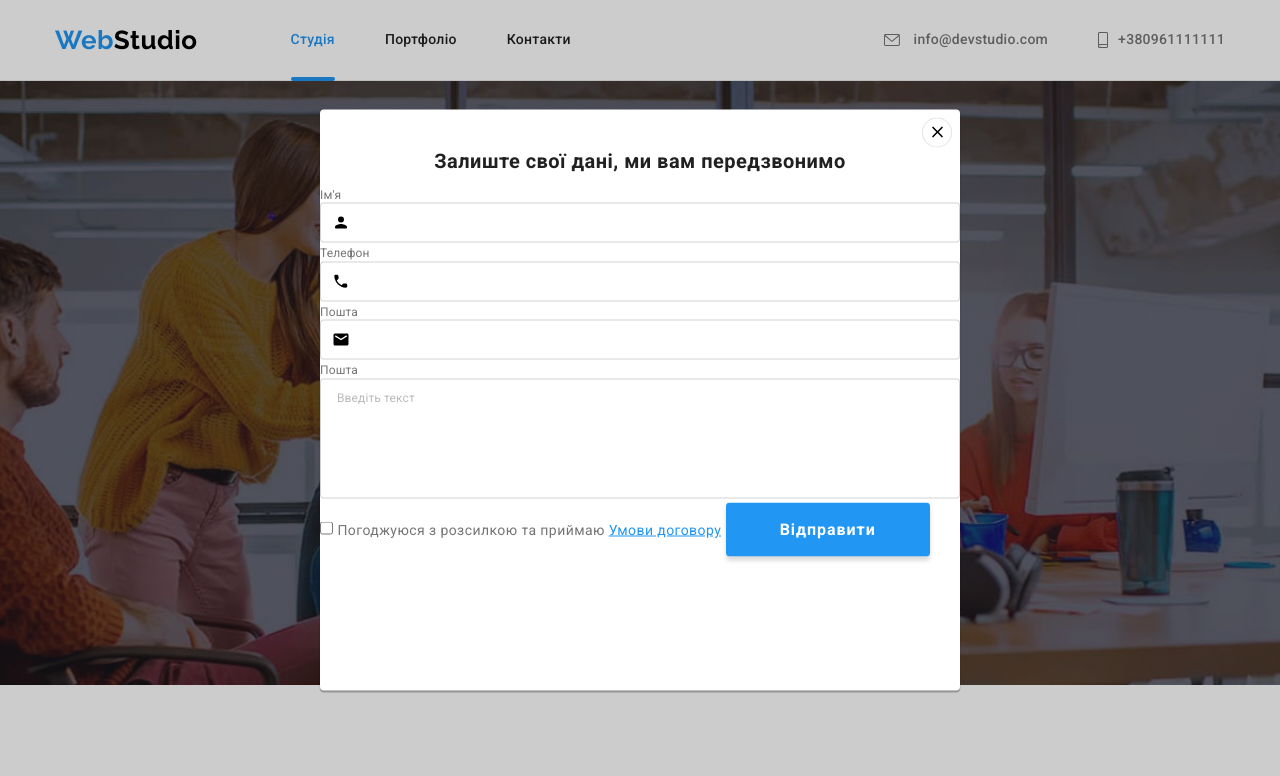
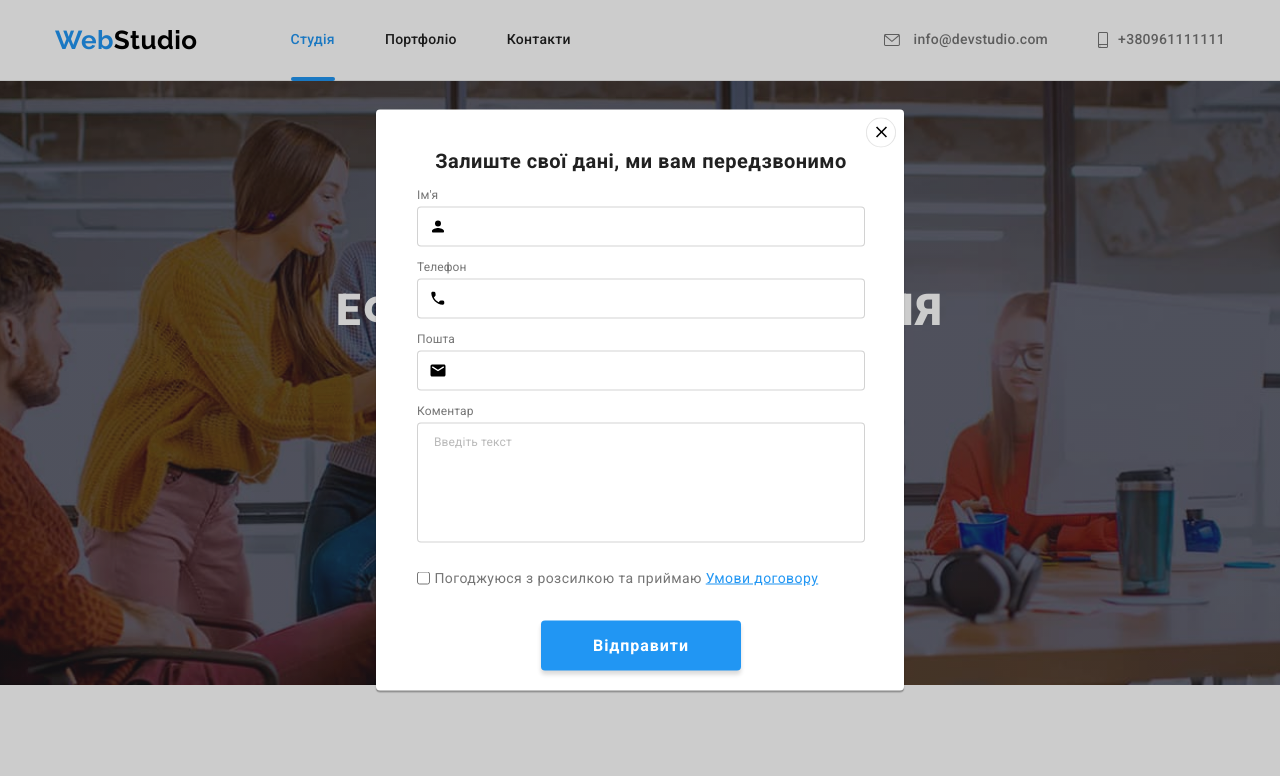
Before and after one commit to DemonVenom666/goit-markup-hw-06, a plain HTML site: page index.html in a window 1280 px wide. Both pictures are taken after a click on the button "Замовити послугу". Shown: the top 776 px of the page. Drawn offline with nearby package versions, Linux system fonts and the light colour scheme.

Commit message:
Update index.html and styles.css

```diff
--- a/css/styles.css
+++ b/css/styles.css
@@ -873,8 +873,14 @@ img {
     top: 50%;
     left: 50%;
 
-    min-width: 528px;
-    min-height: 581px;
+    padding-top: 40px;
+    padding-left: 41px;
+    padding-right: 39px;
+    padding-bottom: 40px;
+    width: 100%;
+    max-width: 528px;
+    height: 100%;
+    max-height: 581px;
     background: #FFFFFF;
     box-shadow: 0px 1px 3px rgba(0, 0, 0, 0.12), 0px 1px 1px rgba(0, 0, 0, 0.14), 0px 2px 1px rgba(0, 0, 0, 0.2);
     border-radius: 4px;
@@ -894,10 +900,21 @@ img {
     padding: 0;
     margin: 0;
     cursor: pointer;
+    transition: fill var(--primary-transition);
+}
+
+.button-close:focus > svg {
+    fill: var(--accent-color);
+    transition: fill var(--primary-transition);
+}
+
+.icon-close {
+    transition: fill var(--primary-transition);
 }
 
 .icon-close:hover {
     fill: var(--accent-color);
+    transition: fill var(--primary-transition);
 }
 
 /*Форма*/
@@ -907,9 +924,7 @@ textarea {
 }
 
 .modal-name {
-    margin-top: 40px;
     margin-bottom: 12px;
-
     font-weight: 700;
     font-size: 20px;
     line-height: 1.15;
@@ -917,8 +932,9 @@ textarea {
 }
 
 .form-label {
+    display: inline-block;
+    margin-bottom: 4px;
     color: var(--secondary-color);
-    margin-bottom: 4px;
     font-weight: 400;
     font-size: 12px;
     line-height: 1.16;
@@ -927,6 +943,7 @@ textarea {
 
 .form-field {
     position: relative;
+    margin-bottom: 10px;
 }
 
 .form-input {
@@ -936,15 +953,18 @@ textarea {
     border: 1px solid rgba(33, 33, 33, 0.2);
     border-radius: 4px;
     outline: none;
+    transition: border var(--primary-transition);
 }
 
 .form-textarea {
     width: 100%;
     height: 120px;
+    margin-bottom: 20px;
     padding: 12px 16px;
     border: 1px solid rgba(33, 33, 33, 0.2);
     border-radius: 4px;
     outline: none;
+    transition: border var(--primary-transition);
 }
 
 .form-textarea::placeholder {
@@ -958,14 +978,17 @@ textarea {
 
 .form-input:focus {
     border-color: var(--accent-color);
+    transition: border var(--primary-transition);
 }
 
 .form-input:focus + .form-icon {
     fill: var(--accent-color);
+    transition: fill var(--primary-transition);
 }
 
 .form-textarea:focus {
     border-color: var(--accent-color);
+    transition: border var(--primary-transition);
 }
 
 .form-icon {
@@ -973,6 +996,11 @@ textarea {
     top: 50%;
     left: 12px;
     transform: translateY(-50%);
+    transition: fill var(--primary-transition);
+}
+
+.form-checkbox {
+    margin-bottom: 30px;
 }
 
 .terms-checkbox {
@@ -984,6 +1012,10 @@ textarea {
     letter-spacing: 0.03em;
 
     color: var(--secondary-color);
+}
+
+.icon-checkbox {
+    vertical-align: middle;
 }
 
 .link-checkbox {
@@ -999,6 +1031,10 @@ textarea {
 
 .button-form {
 
+    display: block;
+    margin: 0 auto;
+
+    border: none;
     background-color: var(--accent-color);
     color: var(--white-color);
 
@@ -1015,7 +1051,6 @@ textarea {
     font-size: 16px;
     line-height: 1.88;
     /* identical to box height, or 188% */
-
 
     align-items: center;
     text-align: center;
@@ -1075,6 +1110,7 @@ textarea {
 }
 
 .button-portfolio{
+
     background-color: var(--buttons-color);
     color: var(--primary-color);
 
--- a/index.html
+++ b/index.html
@@ -453,11 +453,13 @@
                     </svg>
                 </div>
 
-                <label for="comment" class="form-label">Пошта</label>
+                <label for="comment" class="form-label">Коментар</label>
                 <textarea class="form-textarea" name="comment" id="comment" placeholder="Введіть текст"></textarea>
 
-                <input id="terms-checkbox" type="checkbox" name="terms-checkbox">
-                <label class="terms-checkbox" for="terms-checkbox">Погоджуюся з розсилкою та приймаю <a href="#" class="link-checkbox">Умови договору</a></label>
+                <div class="form-checkbox">
+                    <input id="terms-checkbox" type="checkbox" name="terms-checkbox" class="icon-checkbox">
+                    <label class="terms-checkbox" for="terms-checkbox">Погоджуюся з розсилкою та приймаю <a href="#" class="link-checkbox">Умови договору</a></label>
+                </div>
 
                 <button type="submit" class="button-form">Відправити</button>
 
```
